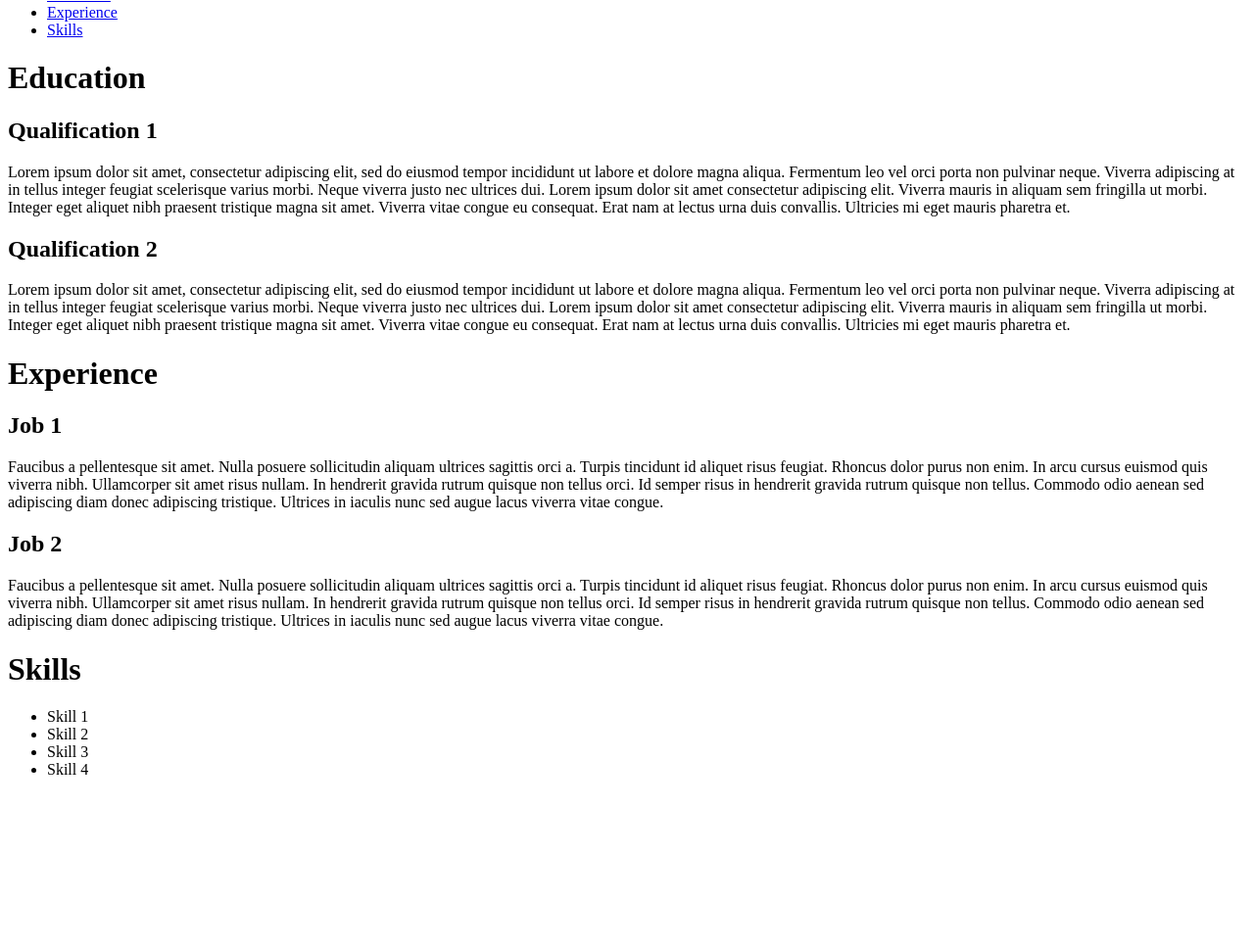
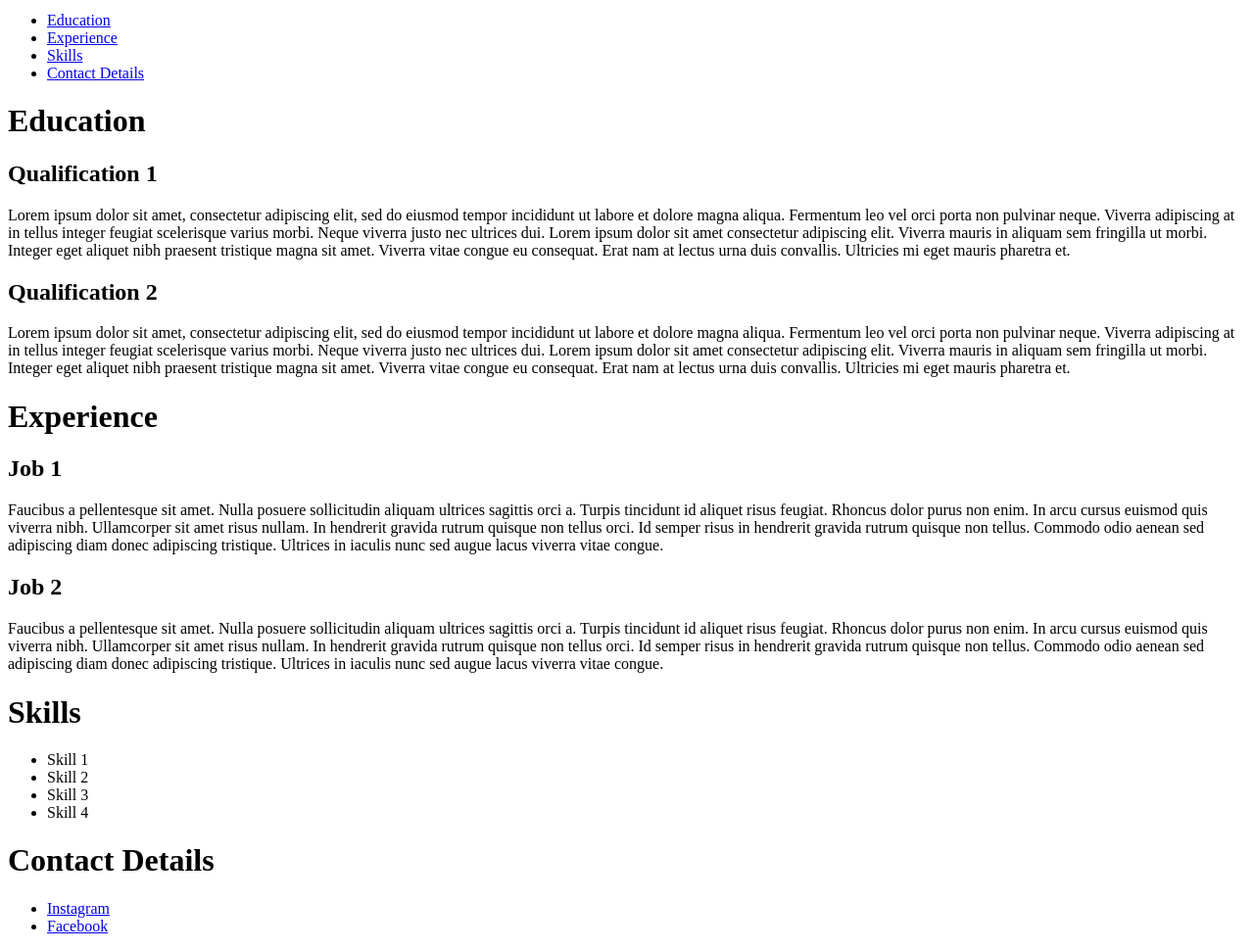
Before and after one commit to Josh-Twomey/JOSTWO189_PTO2306_GroupA_JoshuaTwomey_ITW, a plain HTML site: page resume2.html in a window 1280 px wide. Shown: the part 648-1619 px from the top of the page at 98% size. Before the commit the page ends 1459 px from the top, so only its background shows below. Drawn offline with Linux system fonts and the light colour scheme; files whose address does not match are found by name.

Commit message:
Resume 2 complete v1

```diff
--- a/resume2.html
+++ b/resume2.html
@@ -2,16 +2,18 @@
 <html>
   <head>
     <title>Joshua Twomey Digital Resume</title>
+    <link rel="icon" type="image/x-icon" href="./images-folder/favicon.ico"> >
   </head>
   <body>
     <h1>Joshua Twomey</h1>
     <p>An Introductory Personal Statement</p>
-    <img src="C:\Users\josht\OneDrive\Desktop\codespace-projects\JOSTWO189_PTO2306_GroupA_JoshuaTwomey_ITW\images-folder\profile-pic.jpg" alt="Josh Photo"width="350" height="500">
+    <img src="./images-folder/profile-pic.jpg" alt="Josh Photo"height=500px width=350px>
     <ul>
     <nav>
       <li><a href="#Education">Education</a></li>
       <li><a href="#Experience">Experience</a></li>
       <li><a href="#Skills">Skills</a></li>
+      <li><a href="#Contact Details">Contact Details</a></li>
     </nav>
     </ul>
     <h1 id="Education">Education</h1>
@@ -65,5 +67,10 @@
       <li>Skill 3</li>
       <li>Skill 4</li>
     </ul>
+    <h1 id="Contact Details">Contact Details</h1>
+    <ul>
+      <li><a href="https://www.instagram.com/" target="_blank">Instagram</a></li>
+      <li><a href="https://www.facebook.com/" target="_blank">Facebook</a></li>
+    </ul>
   </body>
 </html>
```
Also changed, not shown: images-folder/favicon.ico (added).
